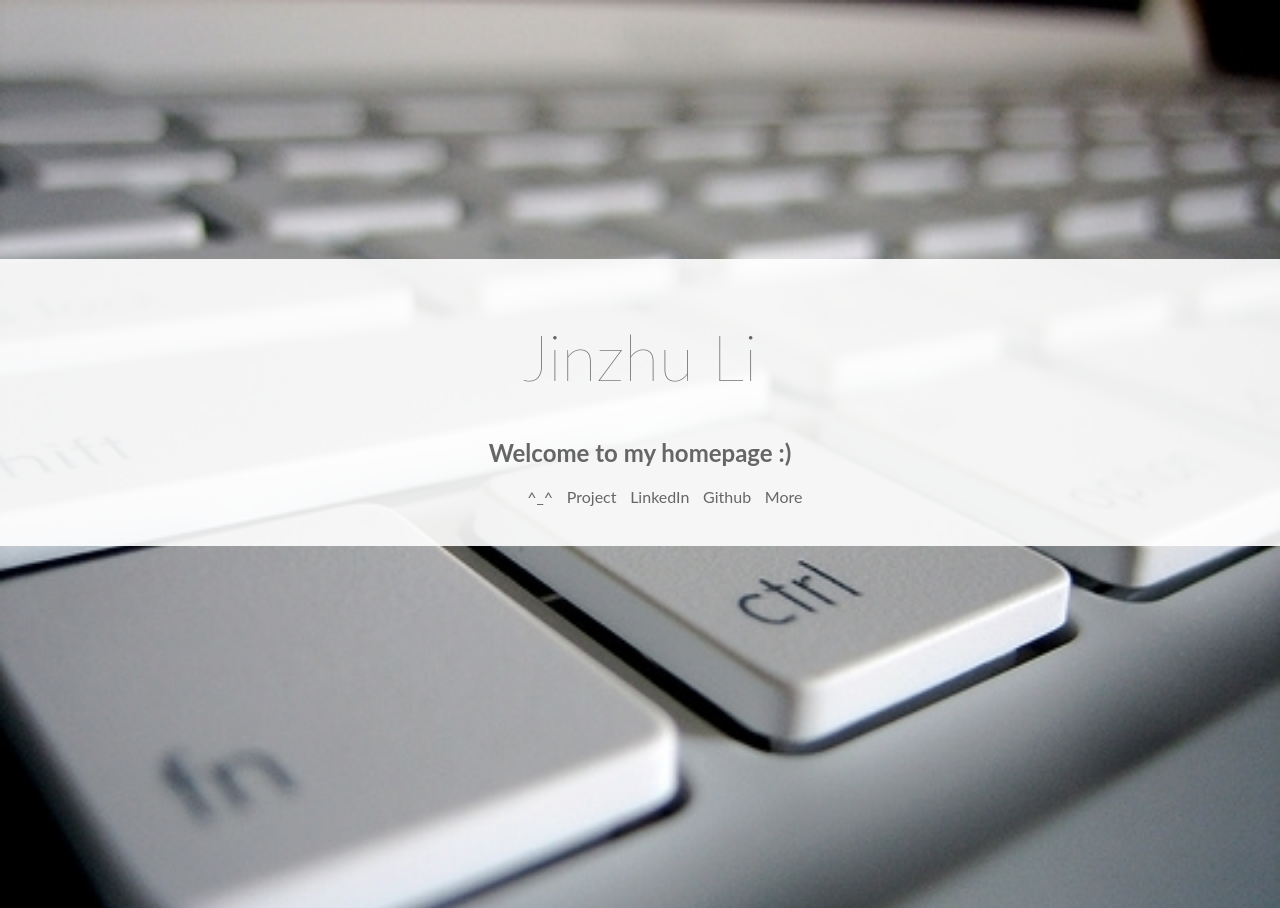
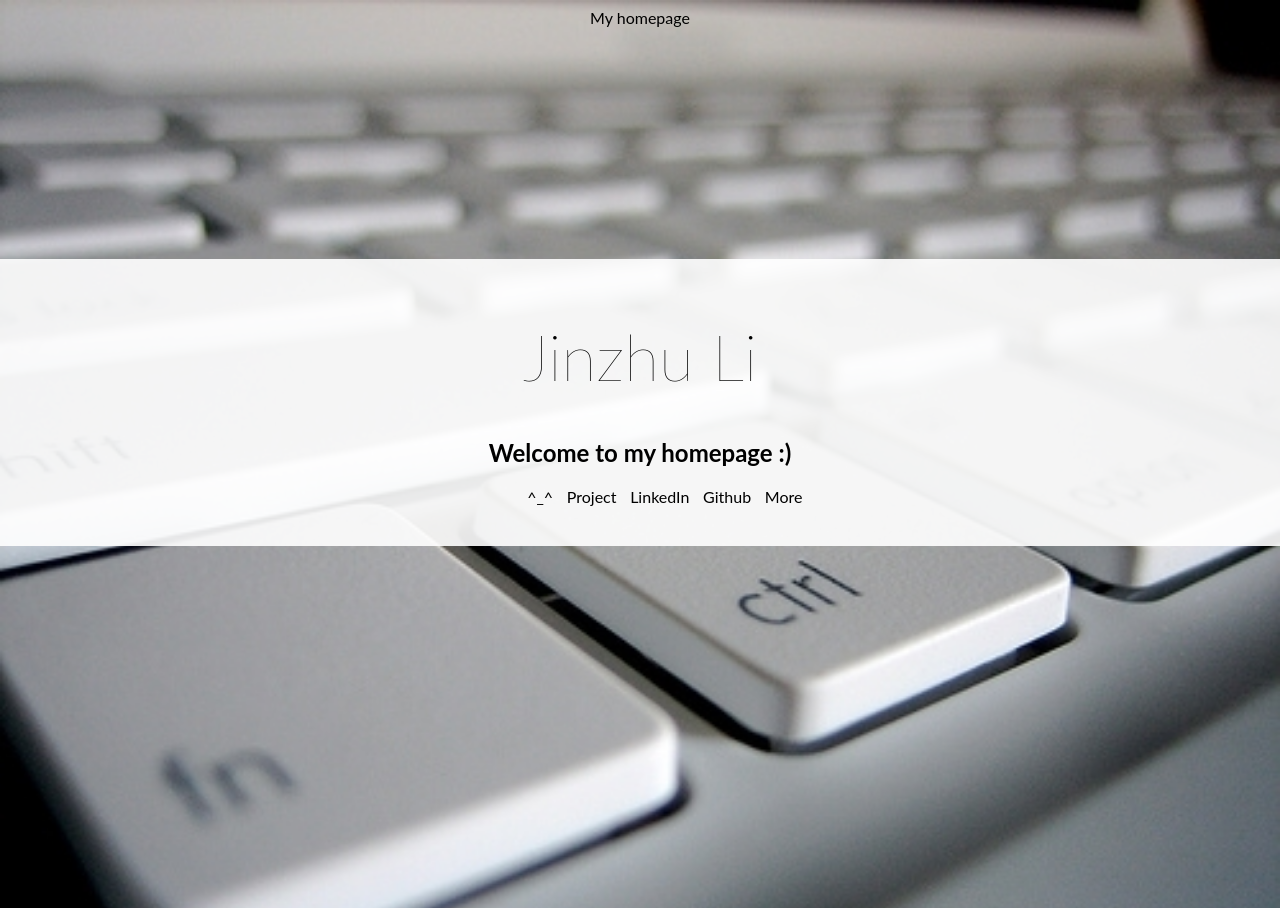
Before and after one commit to Aries0331/Aries0331.github.io, a Jekyll site: the page index.html, which Jekyll copies as it is, in a window 1280 px wide. Built offline with Jekyll 4.4.1, drawn with Linux system fonts in a browser that asks for light colours.

Commit message:
not work on chorme

```diff
--- a/css/main.css
+++ b/css/main.css
@@ -5,8 +5,6 @@
 body {
   text-align: center;
   font-family: "Lato","Helvetica Neue",Helvetica,Arial,sans-serif;
-  background-color: #fafcff;
-  color: #666;
 }
 
 body.home {
--- a/index.html
+++ b/index.html
@@ -3,6 +3,7 @@
 <html lang="en">
   <head>
     <meta charset="utf-8">
+    <meta http-equiv="refresh" content="IE=edge,chrome"
     <title>My homepage</title>
     <!-- link html to css -->
     <link href="css/main.css" type="text/css" rel="stylesheet">
```
